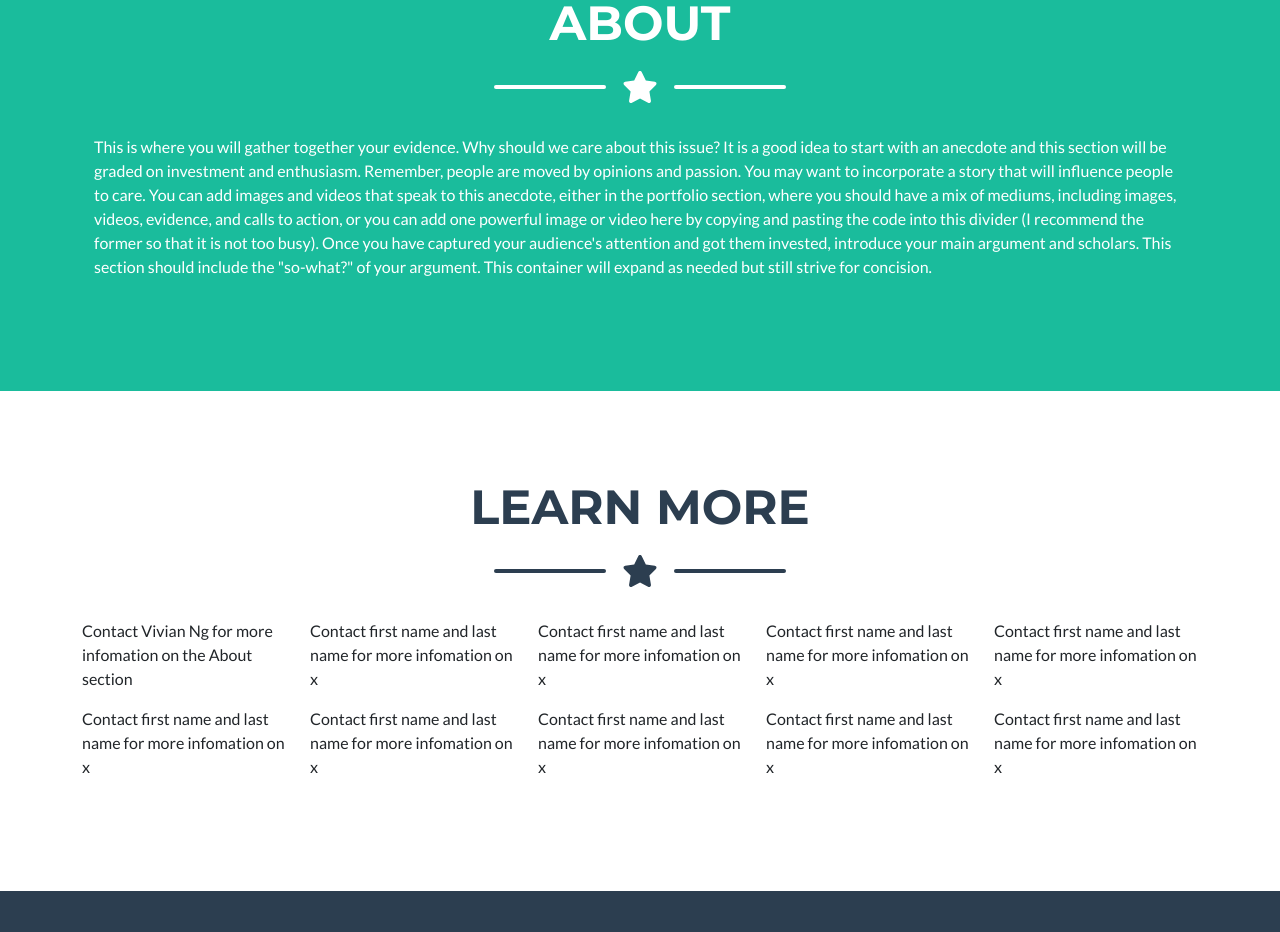
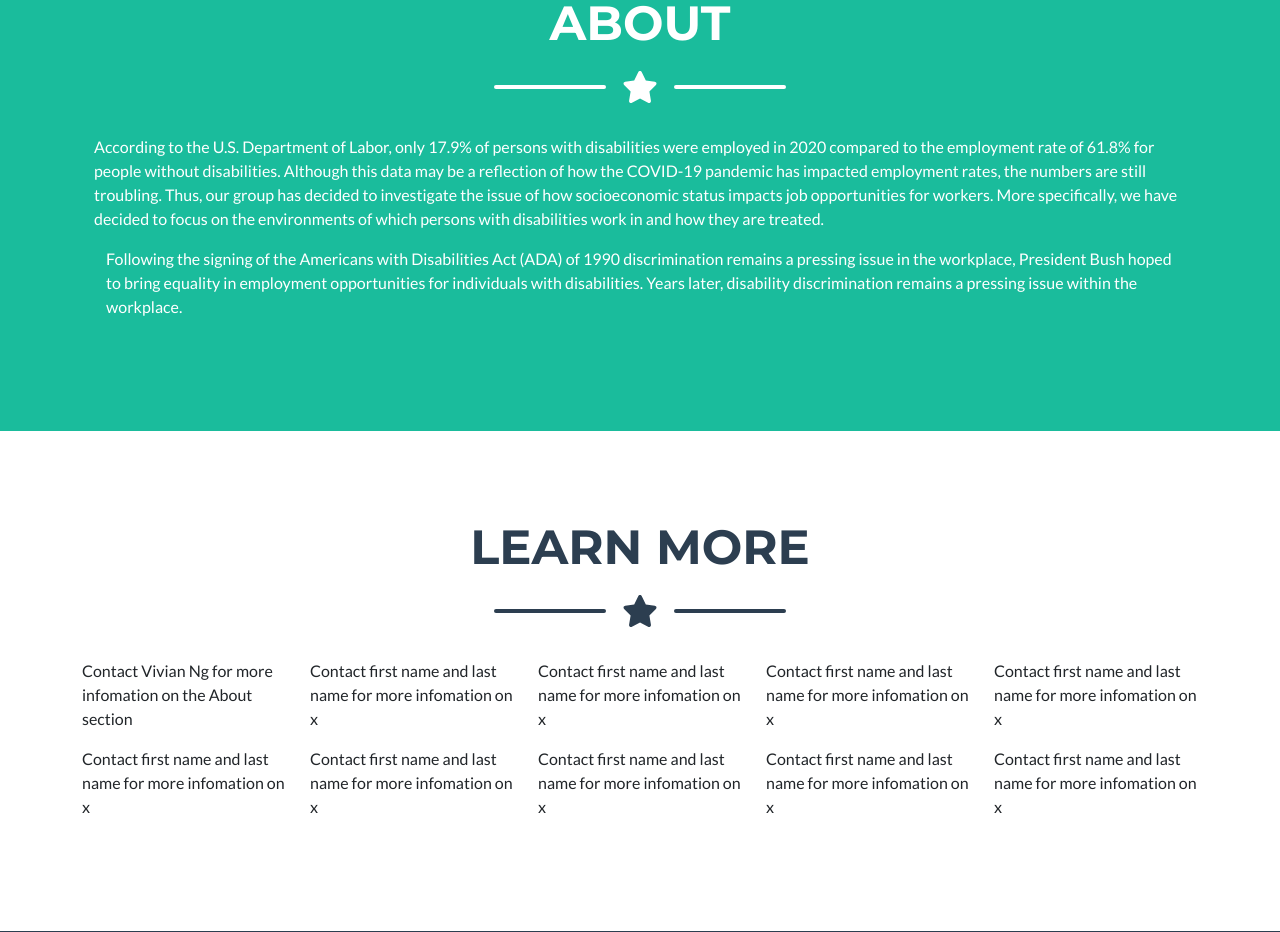
Before and after one commit to sulli719/ISS-210-Sec-005-Group-3, a plain HTML site: page index.html in a window 1280 px wide. Shown: the part 1619-2551 px from the top of the page. Drawn offline with nearby package versions, Linux system fonts and the light colour scheme.

Commit message:
Update index.html

```diff
--- a/index.html
+++ b/index.html
@@ -133,7 +133,9 @@
                     <div class="divider-custom-line"></div>
                 </div>
                 <!-- About Section Content-->
-                <div class="container"><p>This is where you will gather together your evidence. Why should we care about this issue? It is a good idea to start with an anecdote and this section will be graded on investment and enthusiasm. Remember, people are moved by opinions and passion. You may want to incorporate a story that will influence people to care. You can add images and videos that speak to this anecdote, either in the portfolio section, where you should have a mix of mediums, including images, videos, evidence, and calls to action, or you can add one powerful image or video here by copying and pasting the code into this divider (I recommend the former so that it is not too busy). Once you have captured your audience's attention and got them invested, introduce your main argument and scholars. This section should include the "so-what?" of your argument. This container will expand as needed but still strive for concision.</p>
+                <div class="container"><p> According to the U.S. Department of Labor, only 17.9% of persons with disabilities were employed in 2020 compared to the employment rate of 61.8% for people without disabilities. Although this data may be a reflection of how the COVID-19 pandemic has impacted employment rates, the numbers are still troubling. Thus, our group has decided to investigate the issue of how socioeconomic status impacts job opportunities for workers. More specifically, we have decided to focus on the environments of which persons with disabilities work in and how they are treated.</p>
+                <div class="container"<p> Following the signing of the Americans with Disabilities Act (ADA) of 1990 discrimination remains a pressing issue in the workplace, President Bush hoped to bring equality in employment opportunities for individuals with disabilities. Years later, disability discrimination remains a pressing issue within the workplace.</p>
+
                 </div>
                 </div>
                 <!-- About Section Button-->
```
